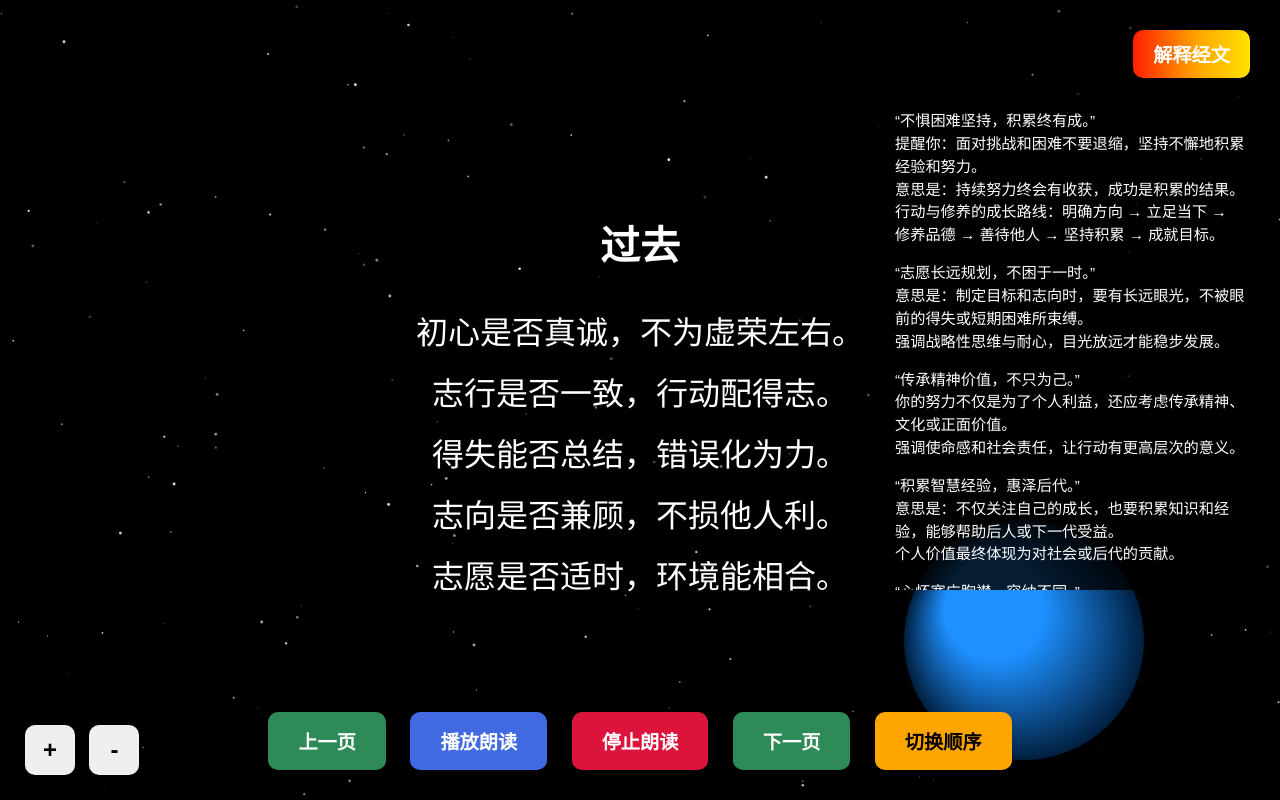
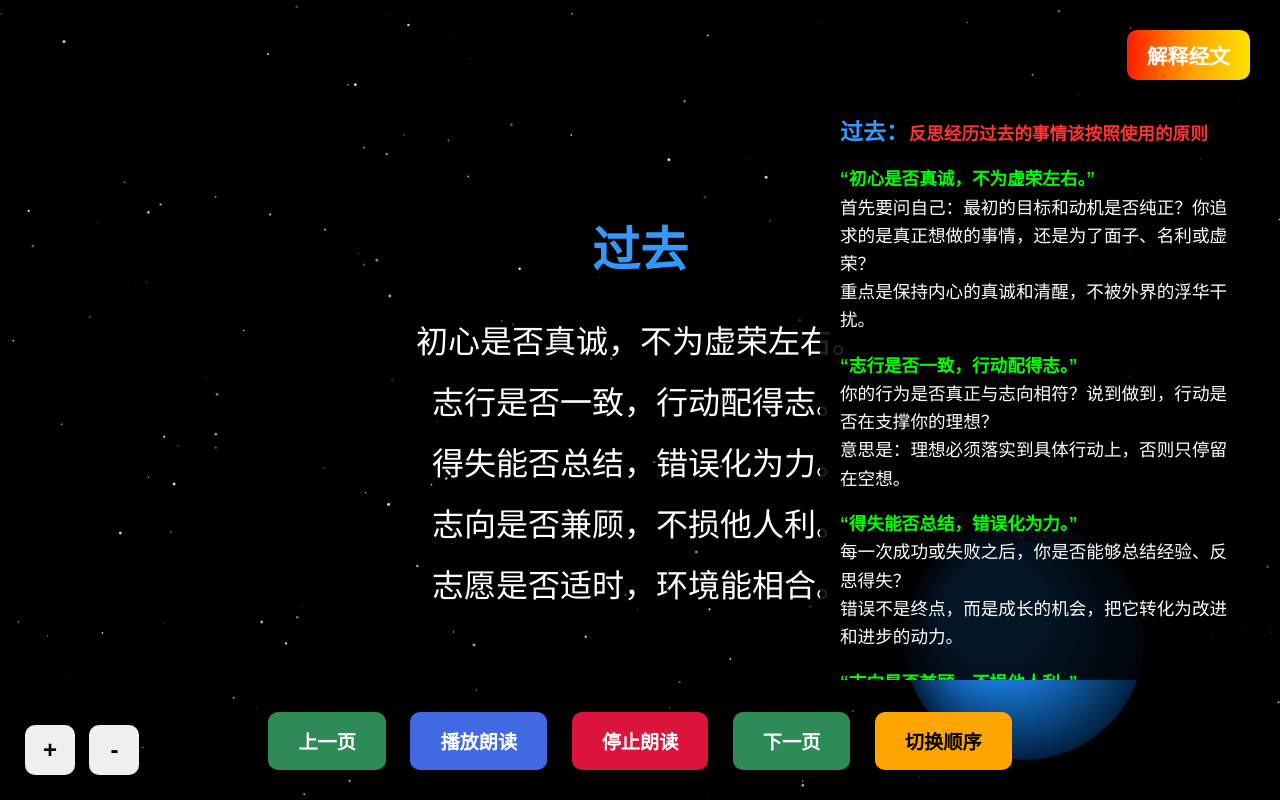
Before and after one commit to TshaajHuamTsaab/-AwvX, a plain HTML site: page index.html in a window 1280 px wide. Both pictures are taken after a click on the button "解释经文". Drawn offline with Linux system fonts and the light colour scheme.

Commit message:
Update index.html

```diff
--- a/index.html
+++ b/index.html
@@ -16,7 +16,7 @@ body {
   height: 100vh;
   overflow: hidden;
 }
-h1 { margin-bottom: 20px; font-size: 2.5em; }
+h1 { margin-bottom: 20px; font-size: 3em; color: #3399FF; }
 .line {
   margin: 15px 0;
   text-align: center;
@@ -72,7 +72,7 @@ button {
   position: absolute;
   top: 20px;
   right: 20px;
-  font-size: 1.2em;
+  font-size: 1.3em;
   padding: 10px 20px;
   font-weight: bold;
   border-radius: 10px;
@@ -99,16 +99,19 @@ canvas {
   position: absolute;
   top: 80px;
   right: 20px;
-  width: 350px;
-  max-height: 60vh;
+  width: 400px;
+  max-height: 70vh;
   overflow-y: auto;
-  background: rgba(0,0,0,0.8);
+  background: rgba(0,0,0,0.85);
   color: white;
   border-radius: 10px;
-  padding: 15px;
-  font-size: 0.95em;
-  line-height: 1.5em;
+  padding: 20px;
+  font-size: 1.1em;
+  line-height: 1.6em;
 }
+.greenText { color: #00FF00; font-weight: bold; }
+.redText { color: #FF3333; font-weight: bold; }
+.blueText { color: #3399FF; font-weight: bold; font-size:1.3em; }
 </style>
 </head>
 <body>
@@ -133,30 +136,71 @@ canvas {
 <button id="explainBtn" onclick="toggleExplanation()">解释经文</button>
 
 <div id="explanationBox">
-  <p>“不惧困难坚持，积累终有成。”<br>
+  <p><span class="blueText">过去：</span><span class="redText">反思经历过去的事情该按照使用的原则</span></p>
+  <p><span class="greenText">“初心是否真诚，不为虚荣左右。”</span><br>
+  首先要问自己：最初的目标和动机是否纯正？你追求的是真正想做的事情，还是为了面子、名利或虚荣？<br>
+  重点是保持内心的真诚和清醒，不被外界的浮华干扰。</p>
+
+  <p><span class="greenText">“志行是否一致，行动配得志。”</span><br>
+  你的行为是否真正与志向相符？说到做到，行动是否在支撑你的理想？<br>
+  意思是：理想必须落实到具体行动上，否则只停留在空想。</p>
+
+  <p><span class="greenText">“得失能否总结，错误化为力。”</span><br>
+  每一次成功或失败之后，你是否能够总结经验、反思得失？<br>
+  错误不是终点，而是成长的机会，把它转化为改进和进步的动力。</p>
+
+  <p><span class="greenText">“志向是否兼顾，不损他人利。”</span><br>
+  追求自己的目标时，是否考虑到他人的利益？是否做到不以牺牲他人为代价？<br>
+  意思是：理想与行动都要有道德和公平的考量，追求的目标不能伤害别人。</p>
+
+  <p><span class="greenText">“志愿是否适时，环境能相合。”</span><br>
+  你的志愿、计划或目标是否在恰当的时间提出？是否符合现实环境和条件？<br>
+  意思是：有再好的志向，也需要考虑时机和环境，顺势而为才容易实现。</p>
+
+  <p><span class="blueText">现在：</span><span class="redText">现实，自己还在过着还在掌握着的事情该做的原则</span></p>
+  <p><span class="greenText">“明确方向专注，不随潮流摇摆。”</span><br>
+  你需要清楚自己的目标，专注于自己的方向，不被周围流行趋势或他人意见轻易影响。<br>
+  意思是：坚持自己的路线，保持独立判断力，不盲目随波逐流。</p>
+
+  <p><span class="greenText">“立足当下行动，不拖延空幻想。”</span><br>
+  强调行动力：把注意力放在当前能做的事情上，避免空想或一味等待机会。<br>
+  意思是：现实行动比幻想更重要，踏实做事才能推进目标。</p>
+
+  <p><span class="greenText">“修养品德心境，志不离于德。”</span><br>
+  意思是：个人修养、品德和内心状态要保持良好，追求目标时不能违背道德原则。<br>
+  目标与品德要协调，真正的志向应建立在德行之上。</p>
+
+  <p><span class="greenText">“广结善缘助人，行路有人扶。”</span><br>
+  建议你在人际关系中积极结善缘，帮助他人。<br>
+  意思是：积累善缘不仅利他，也会在你遇到困难时有人支持，体现“人际互助”的智慧。</p>
+
+  <p><span class="greenText">“不惧困难坚持，积累终有成。”</span><br>
   提醒你：面对挑战和困难不要退缩，坚持不懈地积累经验和努力。<br>
-  意思是：持续努力终会有收获，成功是积累的结果。<br>
-  行动与修养的成长路线：明确方向 → 立足当下 → 修养品德 → 善待他人 → 坚持积累 → 成就目标。</p>
+  意思是：持续努力终会有收获，成功是积累的结果。</p>
 
-  <p>“志愿长远规划，不困于一时。”<br>
+  <p><span class="redText">行动与修养的成长路线：明确方向 → 立足当下 → 修养品德 → 善待他人 → 坚持积累 → 成就目标。</span></p>
+
+  <p><span class="blueText">未来：</span><span class="redText">思考规划好自己的人生未来以后无懊恼！</span></p>
+  <p><span class="greenText">“志愿长远规划，不困于一时。”</span><br>
   意思是：制定目标和志向时，要有长远眼光，不被眼前的得失或短期困难所束缚。<br>
   强调战略性思维与耐心，目光放远才能稳步发展。</p>
 
-  <p>“传承精神价值，不只为己。”<br>
+  <p><span class="greenText">“传承精神价值，不只为己。”</span><br>
   你的努力不仅是为了个人利益，还应考虑传承精神、文化或正面价值。<br>
   强调使命感和社会责任，让行动有更高层次的意义。</p>
 
-  <p>“积累智慧经验，惠泽后代。”<br>
-  意思是：不仅关注自己的成长，也要积累知识和经验，能够帮助后人或下一代受益。<br>
-  个人价值最终体现为对社会或后代的贡献。</p>
+  <p><span class="greenText">“积累智慧经验，惠泽后代。”</span><br>
+  不仅关注自己的成长，也要积累知识和经验，能够帮助后人或下一代受益。<br>
+  意思是：个人价值最终体现为对社会或后代的贡献。</p>
 
-  <p>“心怀宽广胸襟，容纳不同。”<br>
+  <p><span class="greenText">“心怀宽广胸襟，容纳不同。”</span><br>
   要有开阔的心态，能够包容不同的观点、意见和文化。<br>
   意思是：宽容和理解他人，使人际关系更和谐，也利于长期发展。</p>
 
-  <p>“保持终身学习，不停于成。”<br>
-  意思是：成长是终身的过程，永远保持学习与进步的心态。<br>
-  目标长远 → 超越自我 → 积累智慧 → 宽容包容 → 持续学习。</p>
+  <p><span class="greenText">“保持终身学习，不停于成。”</span><br>
+  目标长远 → 超越自我 → 积累智慧 → 宽容包容 → 持续学习<br>
+  强调持续学习的重要性，不因已有成就而停下脚步。<br>
+  意思是：成长是终身的过程，永远保持学习与进步的心态。</p>
 </div>
 
 <script>
```
